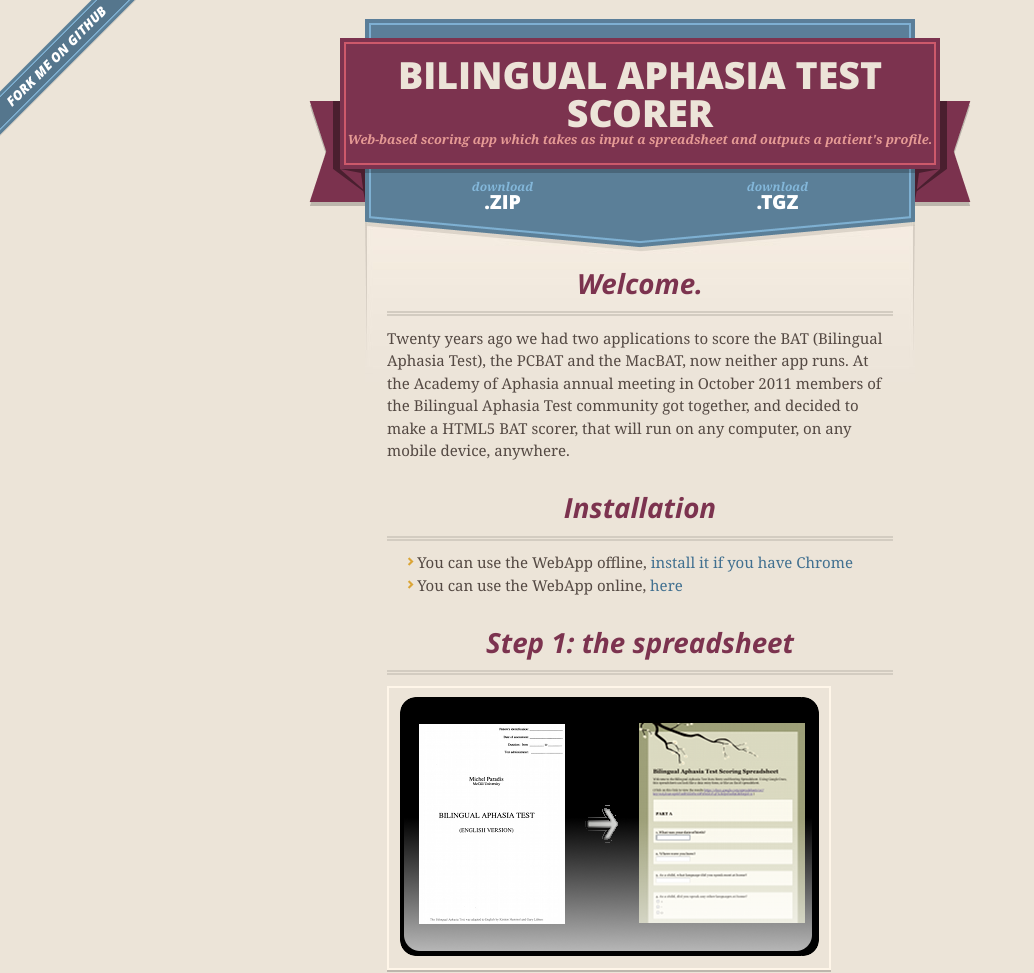
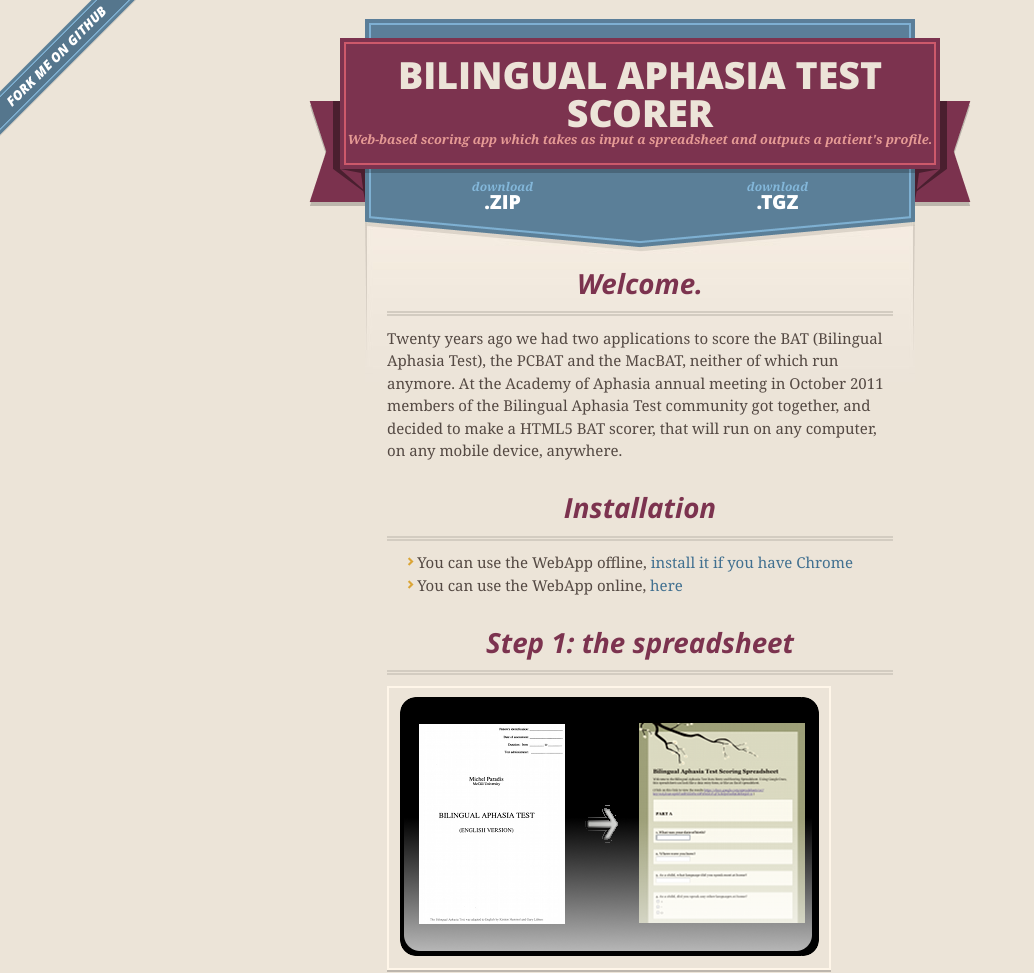
Before and after one commit to BilingualAphasia/BilingualAphasiaTestScorer, a plain HTML site: page index.html in a window 1280 px wide. Shown: the top 973 px of the page, without its empty margins (0-1034 px from the left). Drawn offline with nearby package versions, Linux system fonts and the light colour scheme.

Commit message:
cleaning

```diff
--- a/index.html
+++ b/index.html
@@ -46,7 +46,7 @@
       <section id="main_content">
         <h3>Welcome.</h3>
 
-<p>Twenty years ago we had two applications to score the BAT (Bilingual Aphasia Test), the PCBAT and the MacBAT, now neither app runs. At the Academy of Aphasia annual meeting in October 2011 members of the Bilingual Aphasia Test community got together, and decided to make a HTML5 BAT scorer, that will run on any computer, on any mobile device, anywhere.</p>
+<p>Twenty years ago we had two applications to score the BAT (Bilingual Aphasia Test), the PCBAT and the MacBAT, neither of which run anymore. At the Academy of Aphasia annual meeting in October 2011 members of the Bilingual Aphasia Test community got together, and decided to make a HTML5 BAT scorer, that will run on any computer, on any mobile device, anywhere.</p>
 
 <h3>Installation</h3>
 
```
